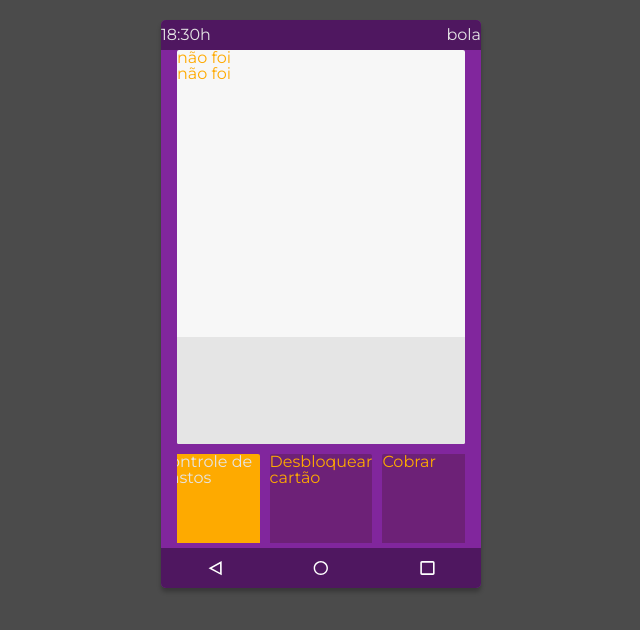
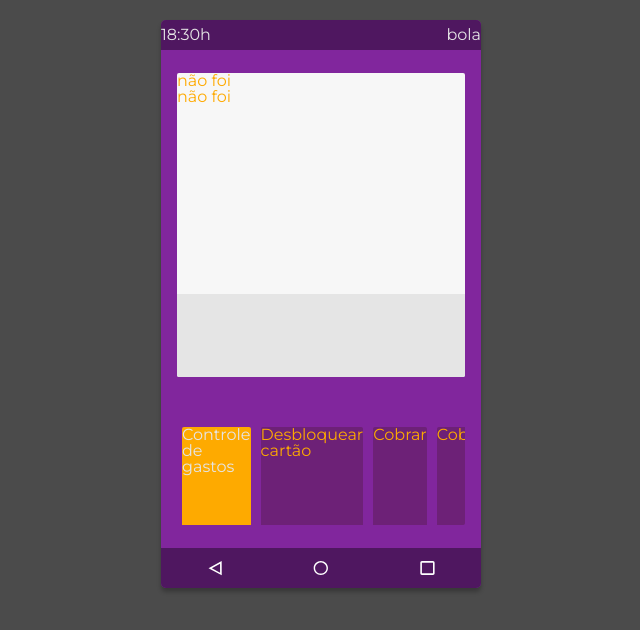
Before and after one commit to filipecancio/speding-control, a React (Create React App) app in the folder frontend/: page / in a window 1280 px wide. Shown: the top 630 px of the page, without its empty margins (319-959 px from the left). Built offline with nearby package versions, Linux system fonts and the light colour scheme; no server answers.

Commit message:
💄 Update Page 01

```diff
--- a/frontend/src/components/CardRow/index.js
+++ b/frontend/src/components/CardRow/index.js
@@ -10,6 +10,7 @@ function CardRow(props) {
         <CardPurple active text="Controle de gastos" />
         <CardPurple text="Desbloquear cartão" />
         <CardPurple text="Cobrar" />
+        <CardPurple text="Cobrar" />
       </Content>
     </>
   );
--- a/frontend/src/components/CardRow/styles.js
+++ b/frontend/src/components/CardRow/styles.js
@@ -1,11 +1,15 @@
 import styled from "styled-components";
 
 export const Content = styled.div`
-  width: 334px;
   height: 103px;
+  width: 100%;
+  margin: auto;
+
   border-radius: 2px;
-  margin: 5px;
-  overflow: hidden;
+  overflow: scroll;
+  ::-webkit-scrollbar {
+    display: none;
+  }
 
   & > div {
     margin: 5px;
--- a/frontend/src/components/CardWhite/styles.js
+++ b/frontend/src/components/CardWhite/styles.js
@@ -3,9 +3,11 @@ import styled from "styled-components";
 export const Content = styled.div`
   color: var(--color-secondary-orange-600);
   background-color: var(--color-third-300);
+
   width: 100%;
-  height: 394px;
+  height: 304px;
   border-radius: 2px;
+  margin: auto;
 
   display: flex;
   flex-direction: column;
```
